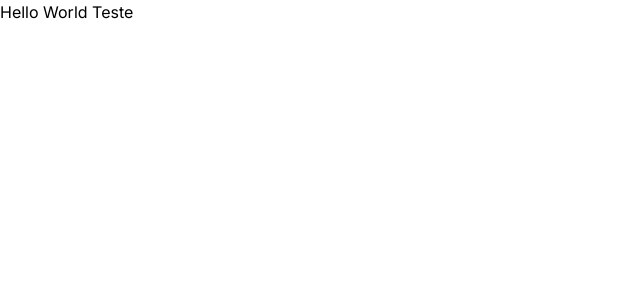
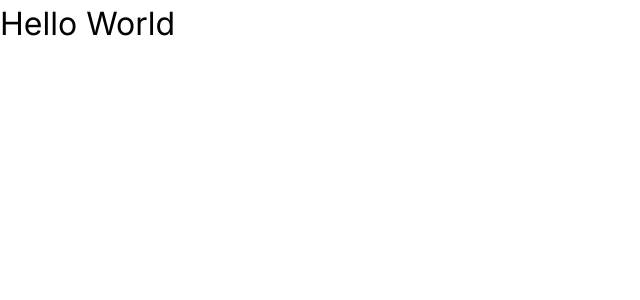
Before and after one commit to jefferson-calmon/nextjs-starter, a Next.js app: page / in a window 1280 px wide. Shown: the top 300 px of the page, without its empty margins (0-640 px from the left). Built offline with nearby package versions, Linux system fonts and the light colour scheme.

Commit message:
:sparkles: feat(styles): Add Sass support and improve styling for the Home component.

```diff
--- a/package.json
+++ b/package.json
@@ -13,6 +13,7 @@
         "next": "14.2.5",
         "react": "^18",
         "react-dom": "^18",
+        "sass": "^1.77.8",
         "zod": "^3.23.8"
     },
     "devDependencies": {
--- a/src/app/page.tsx
+++ b/src/app/page.tsx
@@ -1,7 +1,9 @@
+import styles from './styles.module.scss';
+
 export default function Home() {
 	return (
-		<h1>
-			Hello World <button>Teste</button>
-		</h1>
+		<div className={styles.container}>
+			<h1>Hello World</h1>
+		</div>
 	);
 }
--- /dev/null
+++ b/src/app/styles.module.scss
@@ -0,0 +1,3 @@
+.container {
+    font-size: xx-large;
+}
```
